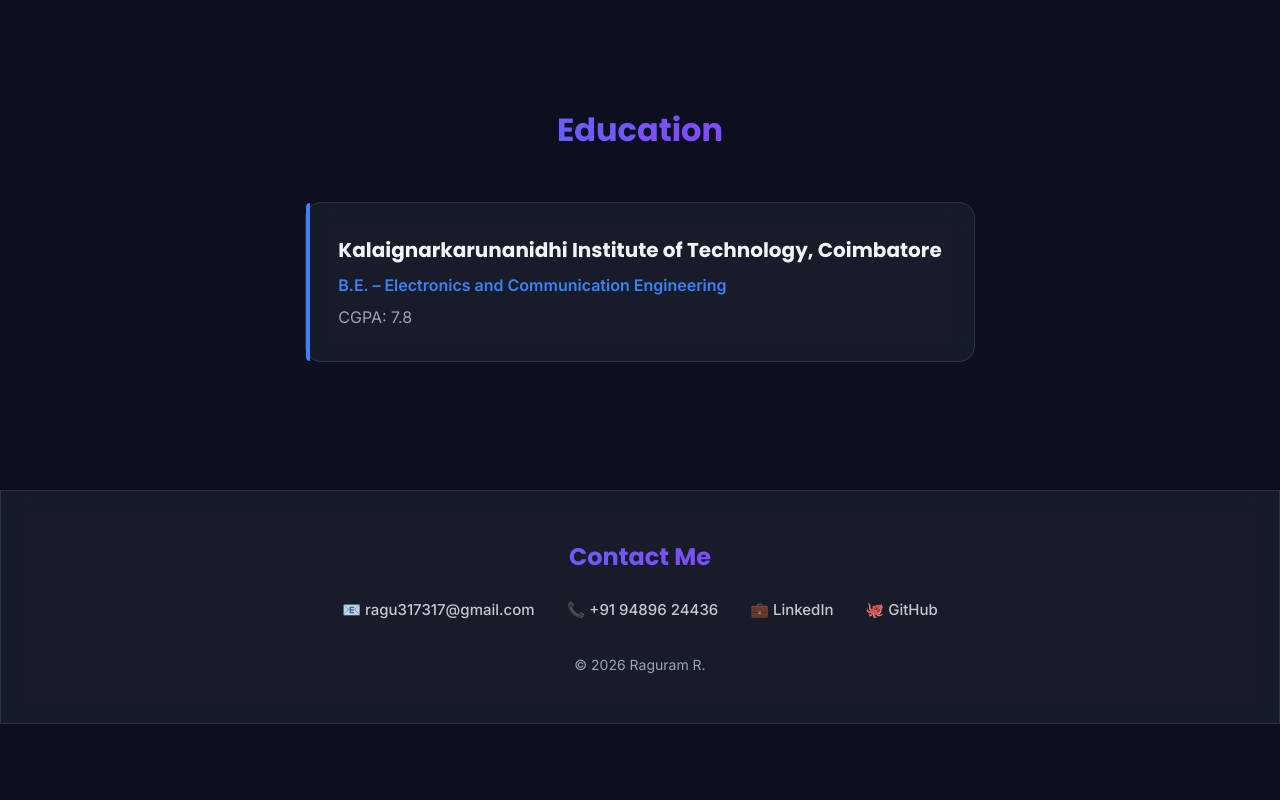
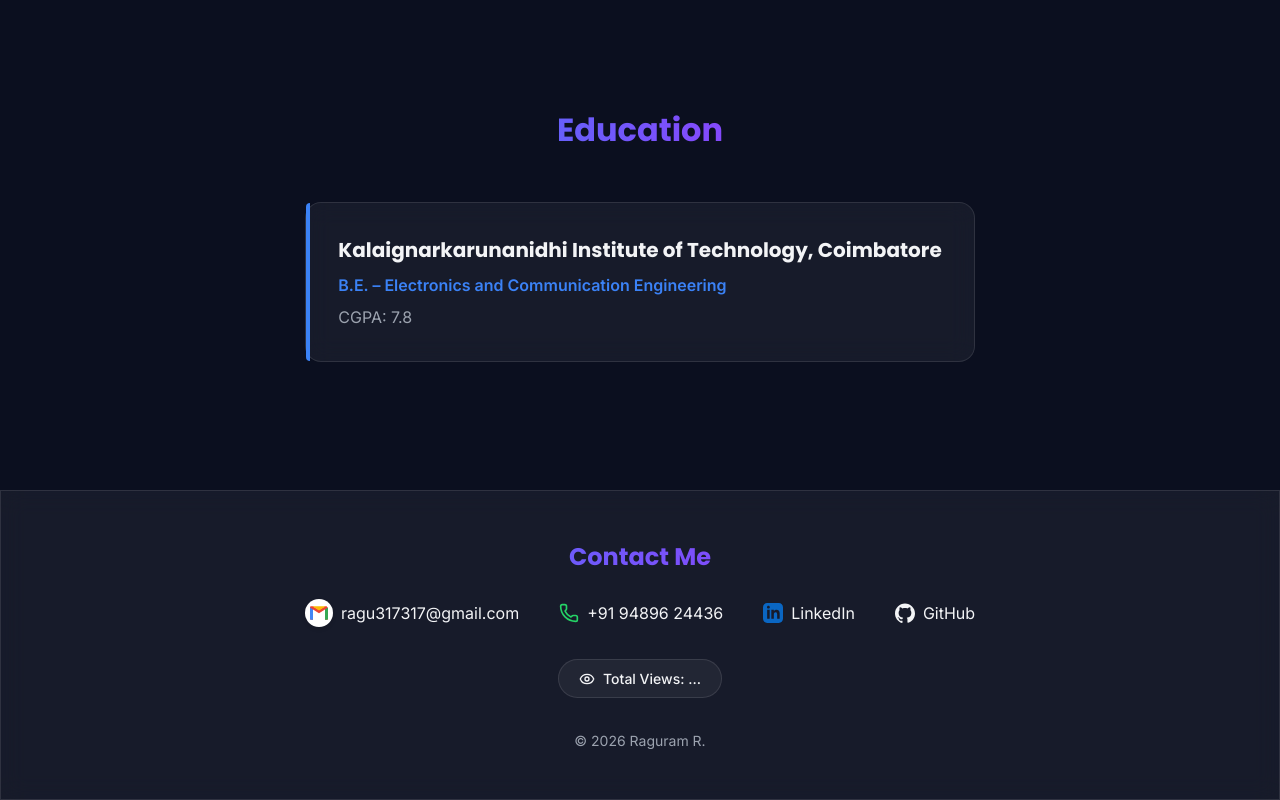
Before and after one commit to Ragu3175/Raguram-Portfolio, a React (Vite) app: page / in a window 1280 px wide. Shown: the part 3257-4057 px from the top of the page. Before the commit the page ends 3981 px from the top, so only its background shows below. Built offline with nearby package versions, Linux system fonts and the light colour scheme; no server answers.

Commit message:
views update

```diff
--- a/src/components/Footer.jsx
+++ b/src/components/Footer.jsx
@@ -1,4 +1,21 @@
+import { Github, Linkedin, Mail, Eye, Phone } from "lucide-react";
+import { useEffect, useState } from "react";
+
 export const Footer = () => {
+    const [views, setViews] = useState(null);
+
+    useEffect(() => {
+        // Use a simple free counter API
+        // Namespace could be the portfolio owner's name to avoid collisions
+        const namespace = "raguram-portfolio";
+        const key = "page-views";
+
+        fetch(`https://api.counterapi.dev/v1/${namespace}/${key}/up`)
+            .then(res => res.json())
+            .then(data => setViews(data.count))
+            .catch(err => console.error("Counter error:", err));
+    }, []);
+
     return (
         <footer id="contact" className="glass" style={{ padding: "3rem 0", marginTop: "4rem", borderRadius: "0" }}>
             <div className="container" style={{ textAlign: "center" }}>
@@ -10,23 +27,66 @@ export const Footer = () => {
                     style={{
                         display: "flex",
                         justifyContent: "center",
-                        gap: "2rem",
+                        gap: "2.5rem",
                         flexWrap: "wrap",
                         marginBottom: "2rem"
                     }}
                 >
-                    <a href="mailto:ragu317317@gmail.com" className="nav-link" style={{ textDecoration: "none" }}>
-                        📧 ragu317317@gmail.com
+                    <a href="mailto:ragu317317@gmail.com" className="social-icon" title="Email" style={{ textDecoration: "none", color: "var(--text-primary)", display: "flex", alignItems: "center", gap: "0.5rem" }}>
+                        <div style={{
+                            width: "28px",
+                            height: "28px",
+                            backgroundColor: "white",
+                            borderRadius: "50%",
+                            display: "flex",
+                            alignItems: "center",
+                            justifyContent: "center",
+                            boxShadow: "0 2px 4px rgba(0,0,0,0.1)"
+                        }}>
+                            <svg width="18" height="18" viewBox="0 0 24 24" fill="none" xmlns="http://www.w3.org/2000/svg">
+                                <path d="M24 4.5v15c0 .85-.65 1.5-1.5 1.5H20V7.38l-8 5-8-5V21H1.5c-.85 0-1.5-.65-1.5-1.5V4.5c0-.85.65-1.5 1.5-1.5H4l8 5 8-5h1.5c.85 0 1.5.65 1.5 1.5z" fill="#EA4335" />
+                                <path d="M0 4.5V19.5C0 20.35.65 21 1.5 21H4V7.38L0 4.5Z" fill="#4285F4" />
+                                <path d="M24 4.5V19.5c0 .85-.65 1.5-1.5 1.5H20V7.38l4-2.88Z" fill="#34A853" />
+                                <path d="M20 3.5L12 8.5 4 3.5V3h16v.5Z" fill="#FBBC05" />
+                            </svg>
+                        </div>
+                        <span>ragu317317@gmail.com</span>
                     </a>
-                    <a href="tel:+919489624436" className="nav-link" style={{ textDecoration: "none" }}>
-                        📞 +91 94896 24436
+                    <a href="tel:+919489624436" className="social-icon" title="Phone" style={{ textDecoration: "none", color: "var(--text-primary)", display: "flex", alignItems: "center", gap: "0.5rem" }}>
+                        <Phone size={20} color="#25D366" />
+                        <span>+91 94896 24436</span>
                     </a>
-                    <a href="https://www.linkedin.com/in/raguram-r-92504a286" target="_blank" rel="noreferrer" className="nav-link" style={{ textDecoration: "none" }}>
-                        💼 LinkedIn
+                    <a href="https://www.linkedin.com/in/raguram-r-92504a286" target="_blank" rel="noreferrer" className="social-icon" title="LinkedIn" style={{ textDecoration: "none", color: "var(--text-primary)", display: "flex", alignItems: "center", gap: "0.5rem" }}>
+                        <svg width="20" height="20" viewBox="0 0 24 24" fill="#0A66C2" xmlns="http://www.w3.org/2000/svg">
+                            <path d="M19 0h-14c-2.761 0-5 2.239-5 5v14c0 2.761 2.239 5 5 5h14c2.762 0 5-2.239 5-5v-14c0-2.761-2.238-5-5-5zm-11 19h-3v-11h3v11zm-1.5-12.268c-.966 0-1.75-.79-1.75-1.764s.784-1.764 1.75-1.764 1.75.79 1.75 1.764-.783 1.764-1.75 1.764zm13.5 12.268h-3v-5.604c0-3.368-4-3.113-4 0v5.604h-3v-11h3v1.765c1.396-2.586 7-2.777 7 2.476v6.759z" />
+                        </svg>
+                        <span>LinkedIn</span>
                     </a>
-                    <a href="https://github.com/Ragu3175" target="_blank" rel="noreferrer" className="nav-link" style={{ textDecoration: "none" }}>
-                        🐙 GitHub
+                    <a href="https://github.com/Ragu3175" target="_blank" rel="noreferrer" className="social-icon" title="GitHub" style={{ textDecoration: "none", color: "var(--text-primary)", display: "flex", alignItems: "center", gap: "0.5rem" }}>
+                        <svg width="20" height="20" viewBox="0 0 24 24" fill="currentColor" xmlns="http://www.w3.org/2000/svg">
+                            <path d="M12 .5C5.37.5 0 5.87 0 12.5c0 5.3 3.438 9.8 8.205 11.385.6.113.82-.258.82-.577 0-.285-.01-1.04-.015-2.04-3.338.724-4.042-1.61-4.042-1.61C4.422 18.07 3.633 17.7 3.633 17.7c-1.087-.744.084-.729.084-.729 1.205.084 1.838 1.236 1.838 1.236 1.07 1.835 2.809 1.305 3.495.998.108-.776.417-1.305.76-1.605-2.665-.3-5.466-1.332-5.466-5.93 0-1.31.465-2.38 1.235-3.22-.135-.303-.54-1.523.105-3.176 0 0 1.005-.322 3.3 1.23.96-.267 1.98-.399 3-.405 1.02.006 2.04.138 3 .405 2.28-1.552 3.285-1.23 3.285-1.23.645 1.653.24 2.873.12 3.176.765.84 1.23 1.91 1.23 3.22 0 4.61-2.805 5.625-5.475 5.92.42.36.81 1.096.81 2.22 0 1.606-.015 2.896-.015 3.286 0 .315.21.69.825.57C20.565 22.292 24 17.81 24 12.5 24 5.87 18.627.5 12 .5z" />
+                        </svg>
+                        <span>GitHub</span>
                     </a>
+                </div>
+
+                <div
+                    style={{
+                        display: "inline-flex",
+                        alignItems: "center",
+                        gap: "0.5rem",
+                        marginBottom: "2rem",
+                        padding: "0.5rem 1.25rem",
+                        borderRadius: "2rem",
+                        background: "rgba(255, 255, 255, 0.05)",
+                        border: "1px solid rgba(255, 255, 255, 0.1)",
+                        color: "var(--text-primary)",
+                        fontSize: "0.875rem",
+                        transition: "all 0.3s ease"
+                    }}
+                >
+                    <Eye size={16} className="gradient-text" />
+                    <span style={{ fontWeight: "500" }}>Total Views: {views !== null ? views : "..."}</span>
                 </div>
 
                 <p style={{ color: "var(--text-secondary)", fontSize: "0.875rem" }}>
```
